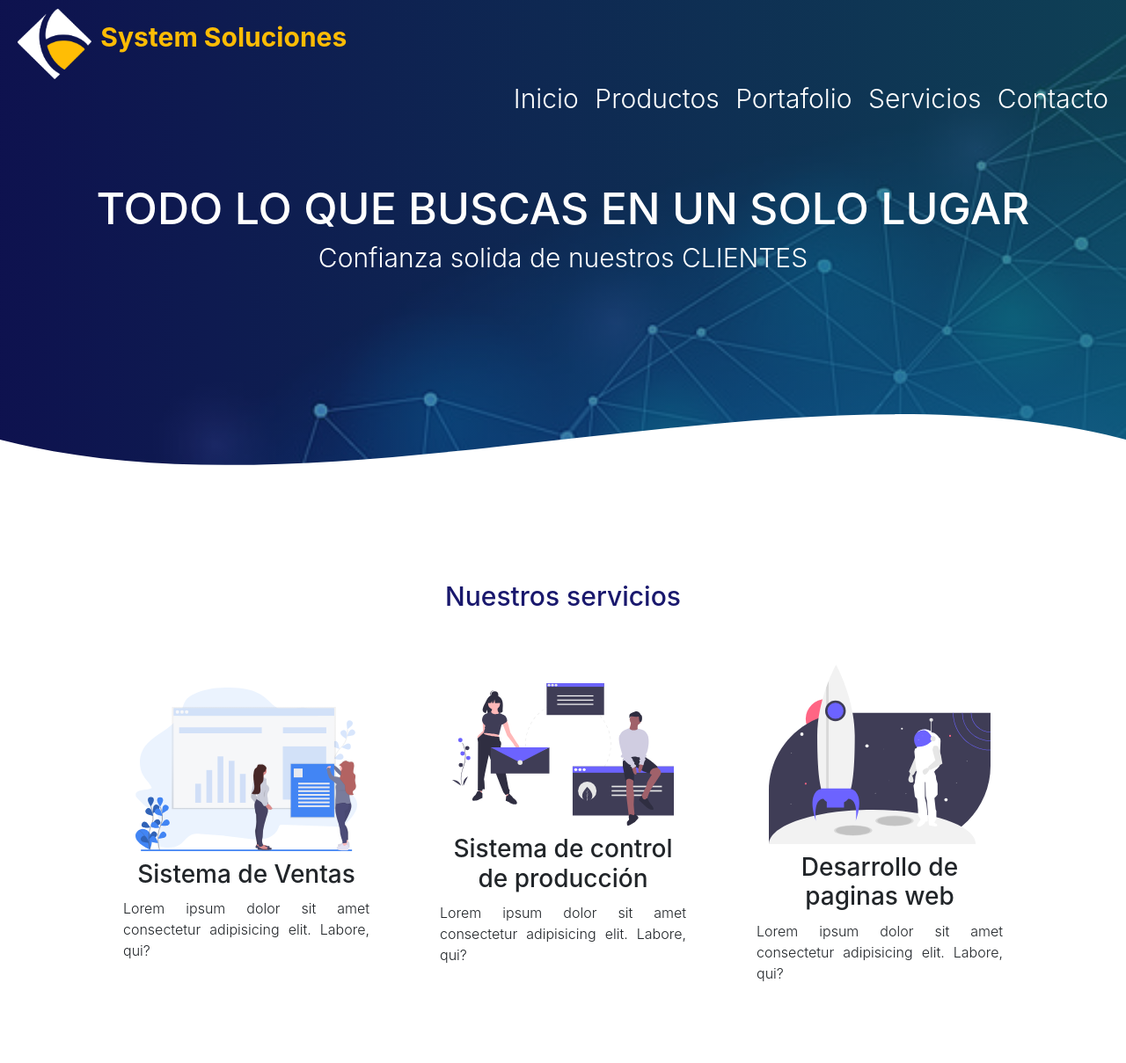
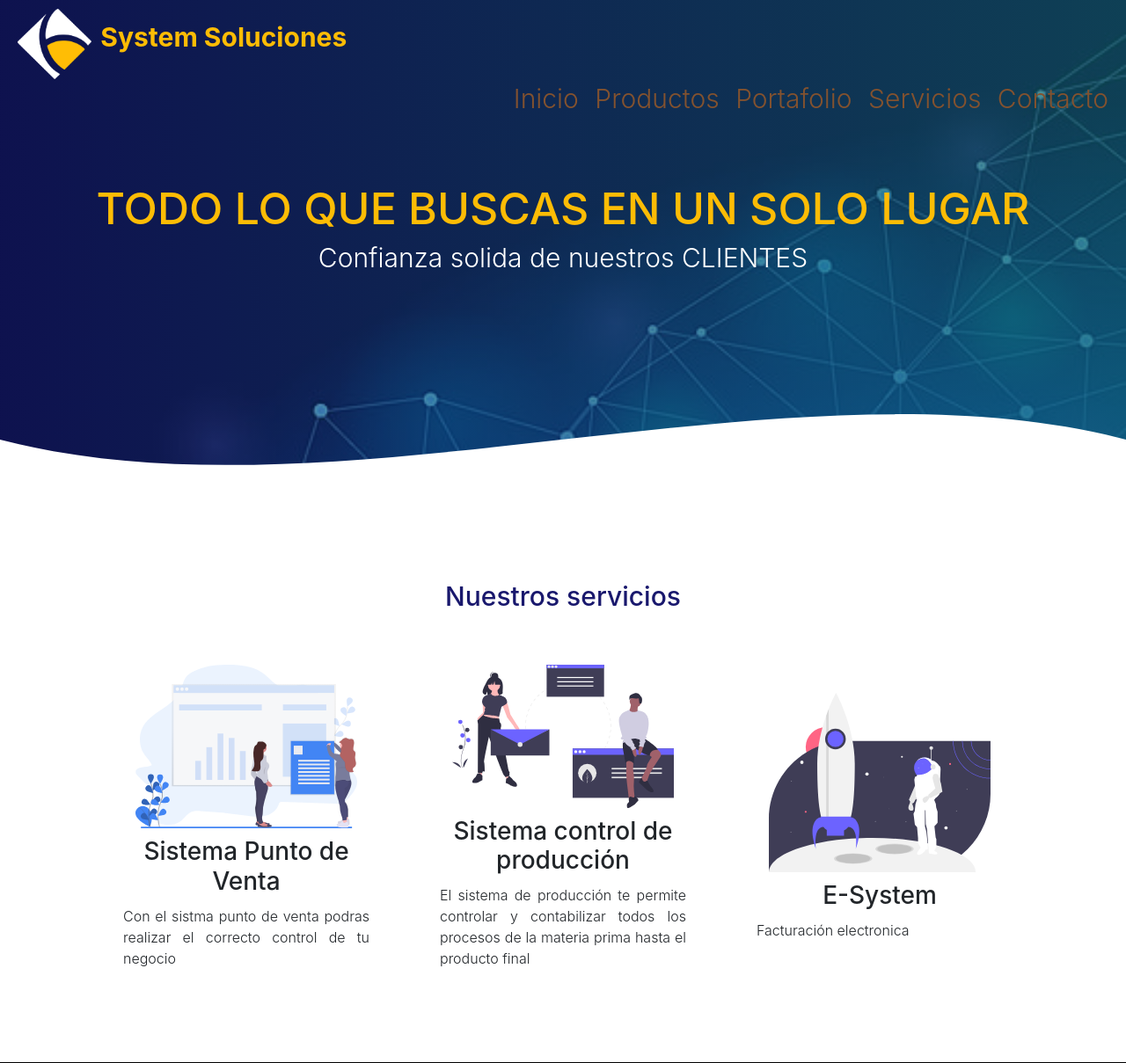
Before and after one commit to rosak23/django_pagina, a Django app: page /nuestro_servicio in a window 1280 px wide. Shown: the top 1209 px of the page at 88% size. Run offline with Django 3.2, Linux system fonts and the light colour scheme.

Commit message:
modificaciones en los html

```diff
--- a/pagina/forms.py
+++ b/pagina/forms.py
@@ -10,6 +10,7 @@ class FormularioForm(forms.ModelForm):
                   'email',
                   'telefono',
                   'ciudad',
+                  'rubro',
                   'soporte_actual',
                   'facturacion_mensual',
                   'descripcion', ]
@@ -20,6 +21,7 @@ class FormularioForm(forms.ModelForm):
             'email': forms.EmailInput(attrs={'Placeholder': 'Correo Electronico', 'class': 'form-control'}),
             'telefono': forms.NumberInput(attrs={'Placeholder': 'Celular', 'class': 'form-control'}),
             'ciudad': forms.TextInput(attrs={'Placeholder': 'Ciudad', 'class': 'form-control'}),
+            'rubro': forms.TextInput(attrs={'Placeholder': 'A que rubro se dedica tú Empresa? ->Ej: Mercado, Farmacia, Ferretería, etc.', 'class': 'form-control'}),
             'soporte_actual': forms.Select(attrs={'Placeholder': 'Soporte Actual', 'class': 'form-control'}),
             'facturacion_mensual': forms.Select(attrs={'Placeholder': 'Facturación Mensual', 'class': 'form-control'}),
             'descripcion': forms.Textarea(attrs={'Placeholder': 'Describenos para conocerte mejor', 'class': 'form-control'}),
--- a/static/css/estilos.css
+++ b/static/css/estilos.css
@@ -47,7 +47,7 @@ nav{
 }
 
 nav > a{
-    color:#fff;
+    color: #83522f;
     font-weight: 300;
     text-decoration: none;
     margin-right: 10px;
@@ -65,7 +65,7 @@ nav .logocab{
 nav .textlogo{
     margin-left: 10px;
     padding-bottom: 15px;
-
+    color: #fdbc05;
 }
 
 
@@ -86,7 +86,7 @@ header .textos-header{
 
 .textos-header h1{
     font-size: 50px;
-    color:#fff;
+    color: #fdbc05;
 }
 
 .textos-header h2{
--- a/templates/paginas/nuestro_servicio.html
+++ b/templates/paginas/nuestro_servicio.html
@@ -10,18 +10,18 @@
                 <div class="servicio-cont">
                     <div class="servicio-ind">
                         <img src='{% static "img/ilustracion1.svg" %}' alt="">
-                        <h3>Sistema de Ventas</h3>
-                        <p>Lorem ipsum dolor sit amet consectetur adipisicing elit. Labore, qui?</p>
+                        <h3>Sistema Punto de Venta</h3>
+                        <p>Con el sistma punto de venta podras realizar el correcto control de tu negocio</p>
                     </div>
                     <div class="servicio-ind">
                         <img src='{% static "img/ilustracion4.svg" %}' alt="">
-                        <h3>Sistema de control de producción</h3>
-                        <p>Lorem ipsum dolor sit amet consectetur adipisicing elit. Labore, qui?</p>
+                        <h3>Sistema control de producción</h3>
+                        <p>El sistema de producción te permite controlar y contabilizar todos los procesos de la materia prima hasta el producto final</p>
                     </div>
                     <div class="servicio-ind">
                         <img src='{% static "img/ilustracion3.svg" %}' alt="">
-                        <h3>Desarrollo de paginas web</h3>
-                        <p>Lorem ipsum dolor sit amet consectetur adipisicing elit. Labore, qui?</p>
+                        <h3>E-System</h3>
+                        <p>Facturación electronica</p>
                     </div>
                 </div>
             </div>
--- a/templates/paginas/registrarFormulario.html
+++ b/templates/paginas/registrarFormulario.html
@@ -31,6 +31,10 @@
                         {{formulario.ciudad}}
                     </div>
                     <div class="form-group col-md-6">
+                        <label for="inputCiudad">Rubro de tú Empresa</label>
+                        {{formulario.rubro}}
+                    </div>
+                    <div class="form-group col-md-6">
                         <label for="inputSoporte">Soporte Actual</label>
                         {{formulario.soporte_actual}}
                     </div>
```
Also changed, not shown: pagina/models.py (+6 -4 lines), rubros.txt (added, +16 -0 lines), pagina/migrations/0007_auto_20221130_1113.py (added).
